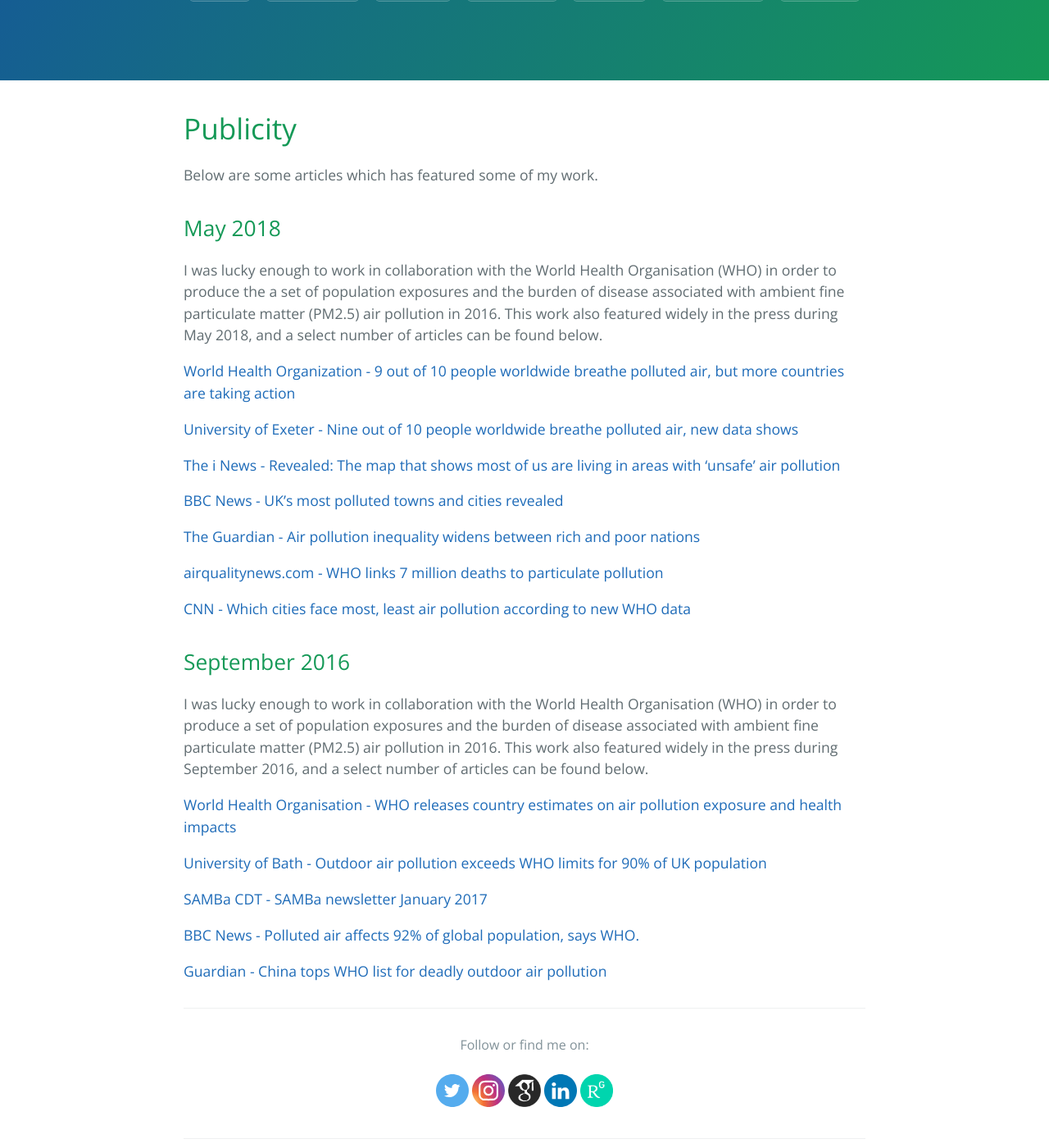
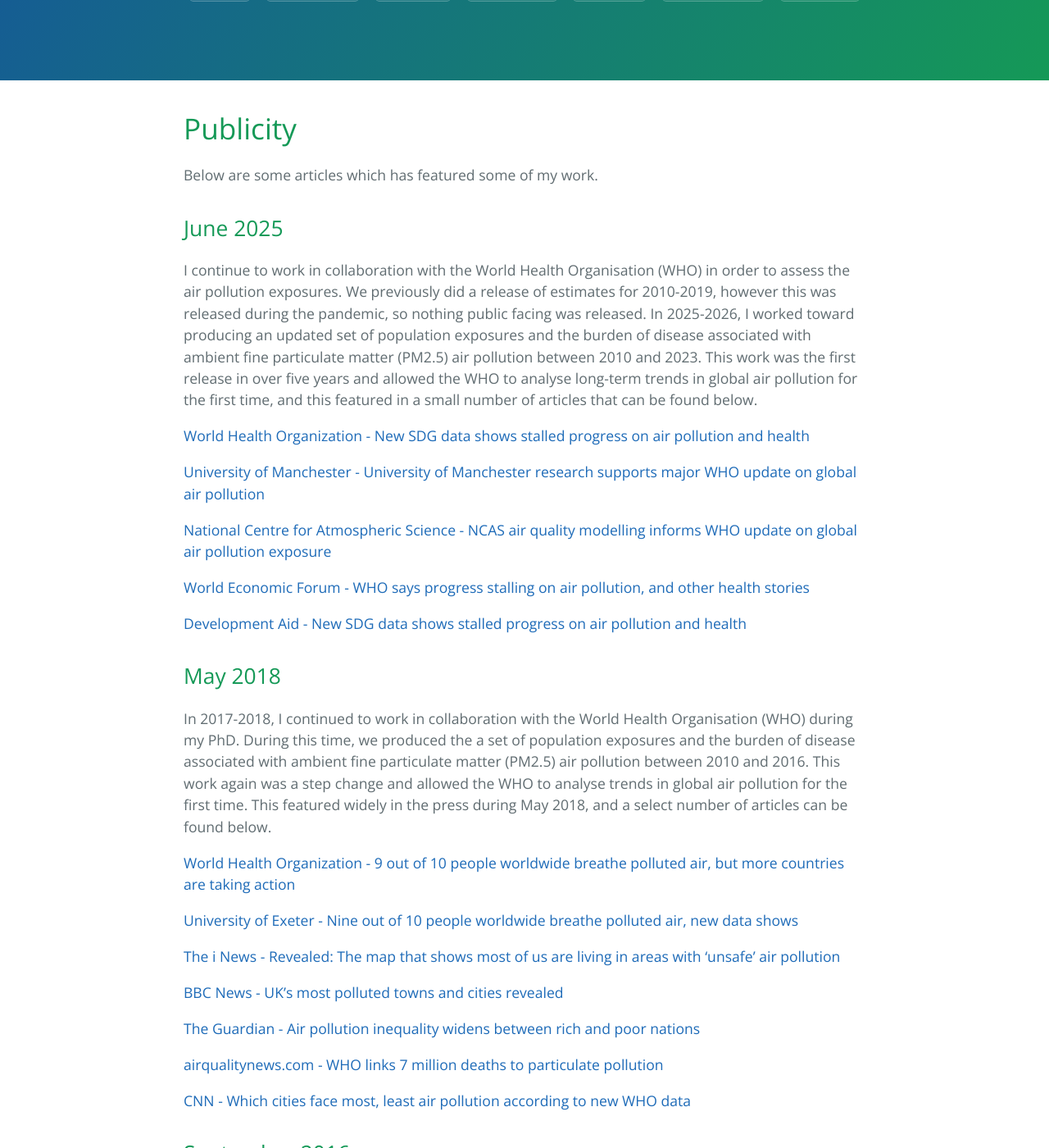
Before and after one commit to matthewllthomas/matthewllthomas.github.io, a Jekyll site: the page built from news/index.md, in a window 1280 px wide and 1400 px high, scrolled down 235 px. Shown: the whole window at 82% size. Built offline with Jekyll 4.4.1, drawn with Linux system fonts in a browser that asks for light colours; the repository's description, which GitHub fills in, is left out; some of the changed text lies outside the part shown.

Commit message:
Recent updates

```diff
--- a/news/index.md
+++ b/news/index.md
@@ -8,9 +8,24 @@
 
 Below are some articles which has featured some of my work.
 
+## June 2025
+
+I continue to work in collaboration with the World Health Organisation (WHO) in order to assess the air pollution exposures. We previously did a release of estimates for 2010-2019, however this was released during the pandemic, so nothing public facing was released. In 2025-2026, I worked toward producing an updated set of population exposures and the burden of disease associated with ambient fine particulate matter (PM2.5) air pollution between 2010 and 2023. This work was the first release in over five years and allowed the WHO to analyse long-term trends in global air pollution for the first time, and this featured in a small number of articles that can be found below.
+
+[World Health Organization - New SDG data shows stalled progress on air pollution and health](https://www.who.int/news/item/29-06-2026-new-sdg-data-shows-stalled-progress-on-air-pollution-and-health)
+
+[University of Manchester - University of Manchester research supports major WHO update on global air pollution](https://www.manchester.ac.uk/about/news/university-of-manchester-research-supports-major-who-update-on-global-air-pollution/)
+
+[National Centre for Atmospheric Science - NCAS air quality modelling informs WHO update on global air pollution exposure](https://ncas.ac.uk/ncas-air-quality-modelling-informs-who-update-on-global-air-pollution-exposure/)
+
+[World Economic Forum - WHO says progress stalling on air pollution, and other health stories](https://www.weforum.org/stories/health-and-healthcare-systems/air-pollution-progress-stalls-who-and-other-health-stories/)
+
+[Development Aid - New SDG data shows stalled progress on air pollution and health](https://www.developmentaid.org/news-stream/post/208272/stalled-progress-on-air-pollution-and-health)
+
+
 ## May 2018
 
-I was lucky enough to work in collaboration with the World Health Organisation (WHO) in order to produce the a set of population exposures and the burden of disease associated with ambient fine particulate matter (PM2.5) air pollution in 2016. This work also featured widely in the press during May 2018, and a select number of articles can be found below.
+In 2017-2018, I continued to work in collaboration with the World Health Organisation (WHO) during my PhD. During this time, we produced the a set of population exposures and the burden of disease associated with ambient fine particulate matter (PM2.5) air pollution between 2010 and 2016. This work again was a step change and allowed the WHO to analyse trends in global air pollution for the first time. This featured widely in the press during May 2018, and a select number of articles can be found below.
 
 [World Health Organization - 9 out of 10 people worldwide breathe polluted air, but more countries are taking action](https://www.who.int/news/item/02-05-2018-9-out-of-10-people-worldwide-breathe-polluted-air-but-more-countries-are-taking-action)
 
@@ -28,7 +43,7 @@
 
 ## September 2016
 
-I was lucky enough to work in collaboration with the World Health Organisation (WHO) in order to produce a set of population exposures and the burden of disease associated with ambient fine particulate matter (PM2.5) air pollution in 2016. This work also featured widely in the press during September 2016, and a select number of articles can be found below.
+In 2015-2016, I worked in collaboration with the World Health Organisation (WHO) as part of my PhD. During this time, we produced a set of population exposures and the burden of disease associated with ambient fine particulate matter (PM2.5) air pollution in 2014. This work provided a step change in the way that the WHO estimates global exposures to air pollution, and this work featured widely in the press during September 2016, and a select number of articles can be found below.
 
 [World Health Organisation - WHO releases country estimates on air pollution exposure and health impacts ](https://www.who.int/news/item/27-09-2016-who-releases-country-estimates-on-air-pollution-exposure-and-health-impact)
 
```
Also changed, not shown: publications/index.md (+3 -1 lines), supervision/index.md (+6 -3 lines), teaching/index.md (+7 -1 lines).
